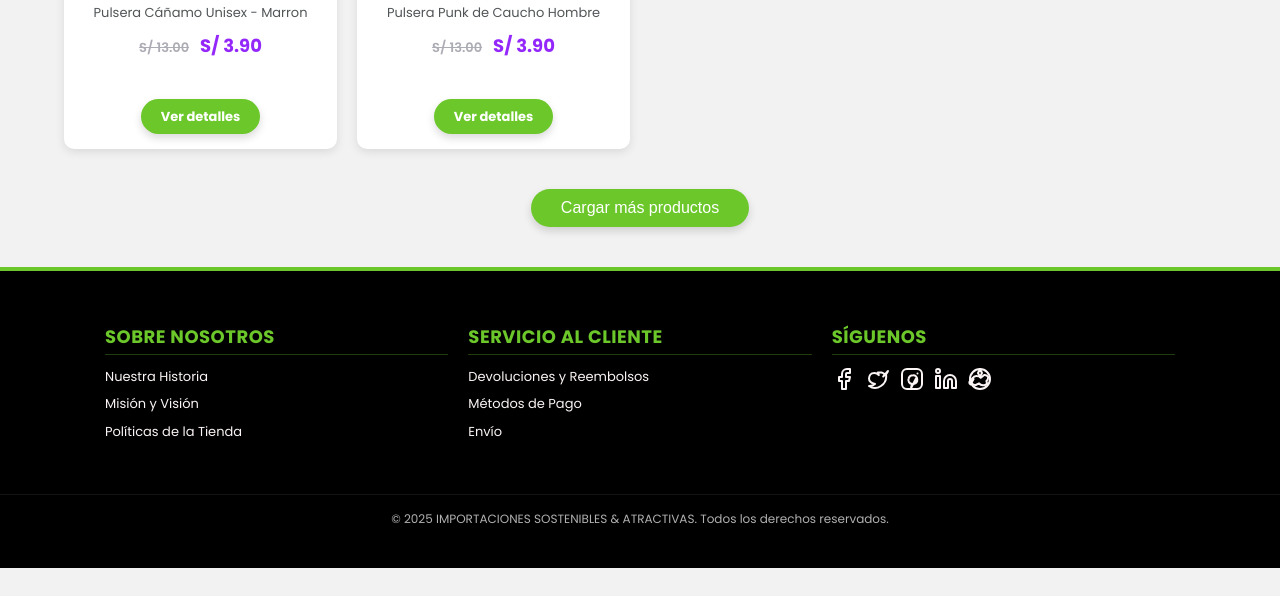
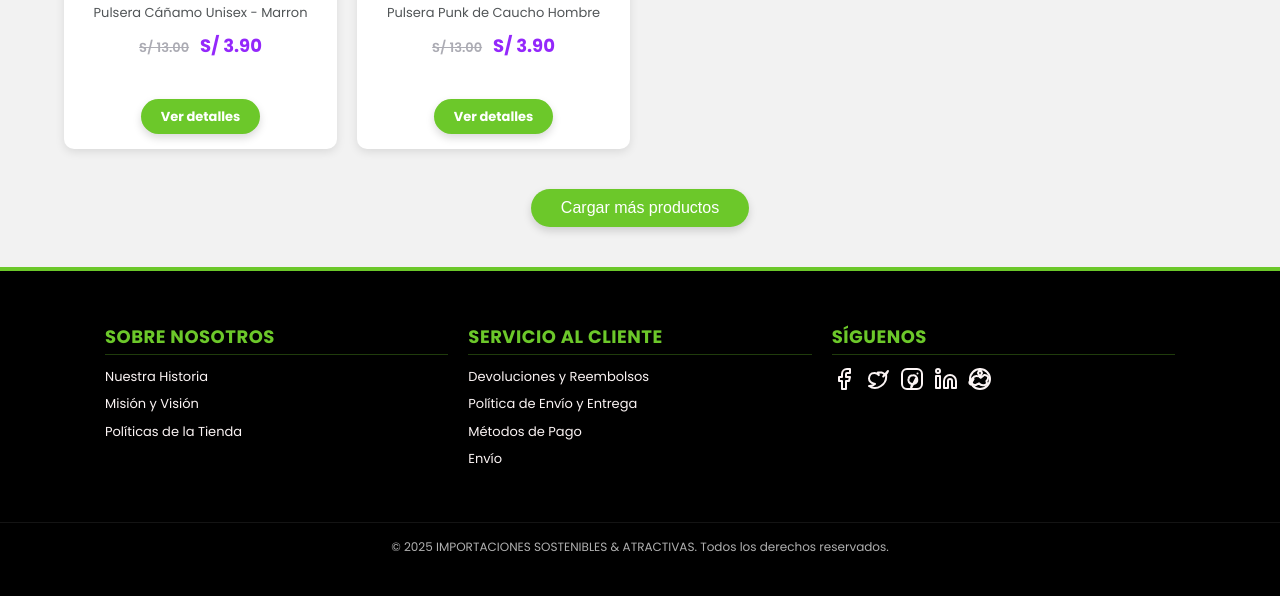
Before and after one commit to MTMENDOZA1995/tienda_online_isa, a plain HTML site: page Productos.html in a window 1280 px wide. Shown: the part 1506-2102 px from the top of the page. Before the commit the page ends 2074 px from the top, so only its background shows below. Drawn offline with Linux system fonts and the light colour scheme.

Commit message:
Update Productos.html

```diff
--- a/Productos.html
+++ b/Productos.html
@@ -110,7 +110,9 @@
                 <h3>Servicio al Cliente</h3>
                 <ul>
                     <li><a href="devoluciones.html">Devoluciones y Reembolsos</a></li>
-                    <li><a href="metodos-pago.html">Métodos de Pago</a></li> <li><a href="envio.html">Envío</a></li>
+                    <li><a href="Politica-Envio.html">Política de Envío y Entrega</a></li>
+                    <li><a href="metodos-pago.html">Métodos de Pago</a></li>
+                    <li><a href="envio.html">Envío</a></li>
                 </ul>
             </div>
 
```
